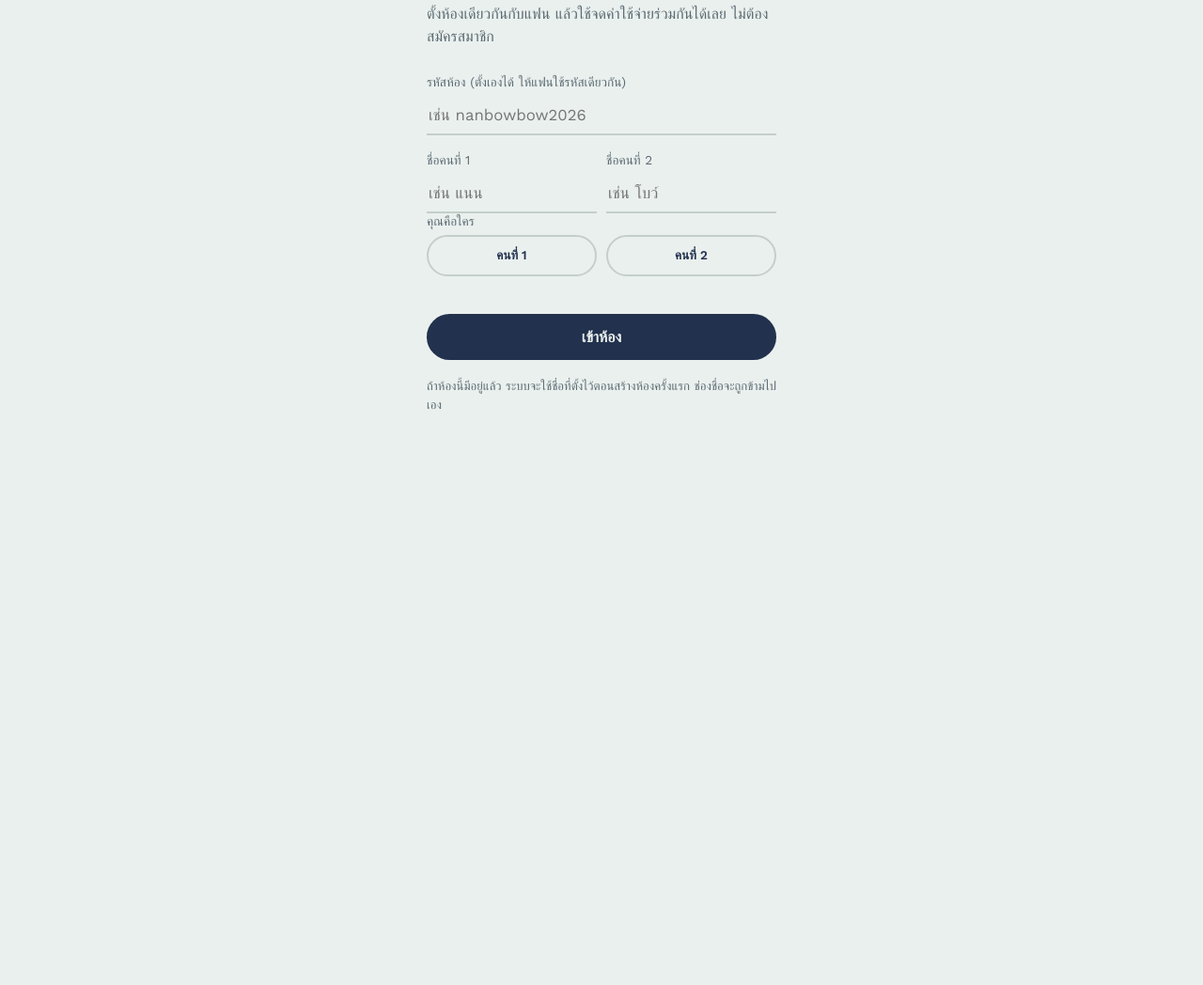
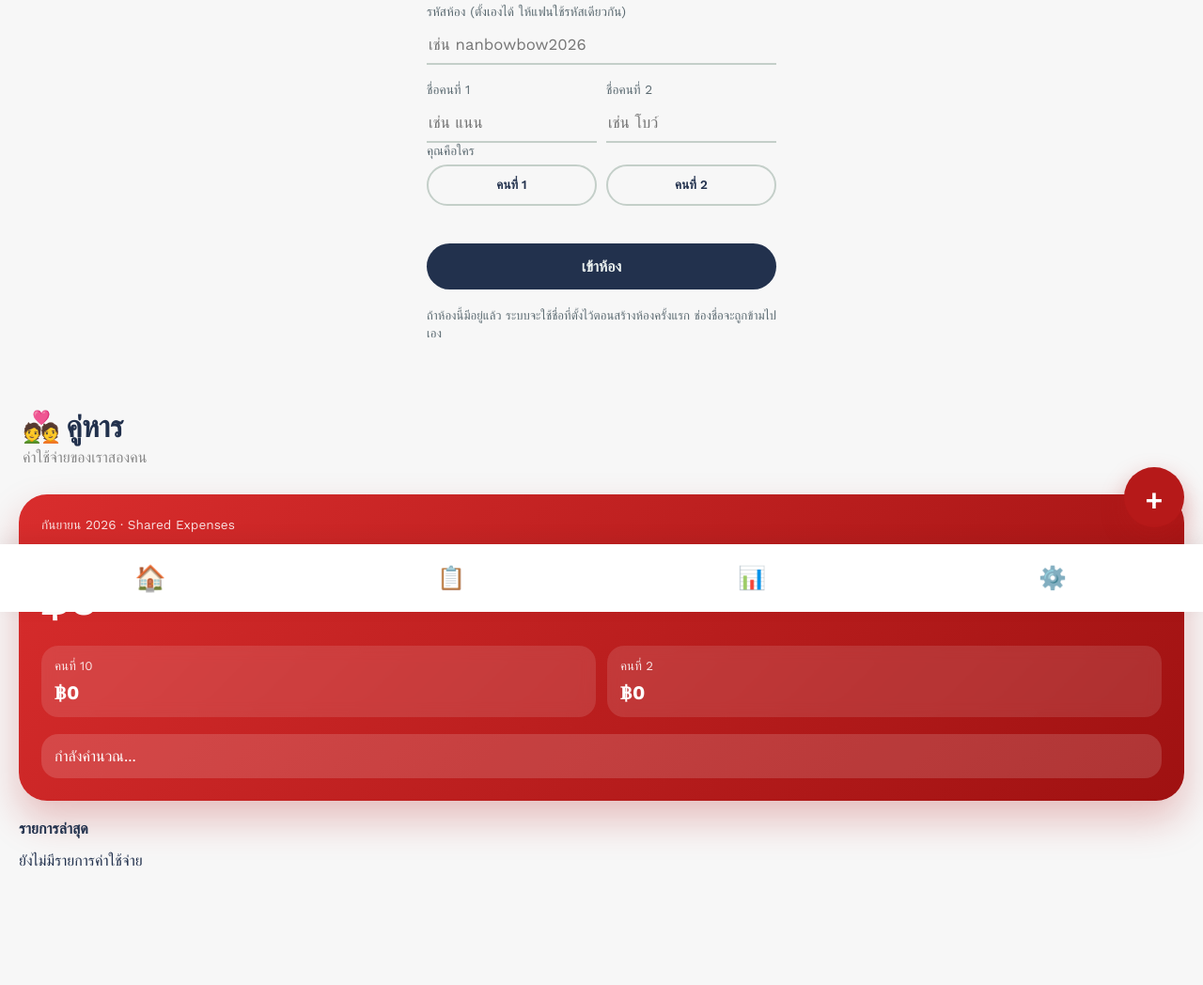
Before and after one commit to nutcha03-prog/kuhaan-app, a plain HTML site: page index.html in a window 1280 px wide. Shown: the part 149-1197 px from the top of the page at 94% size. Before the commit the page ends 800 px from the top, so only its background shows below. Drawn offline with nearby package versions, Linux system fonts and the light colour scheme.

Commit message:
update ui

```diff
--- a/app.js
+++ b/app.js
@@ -17,11 +17,6 @@ import {
     appId: "1:546410969266:web:e450067079cdbbf0a5f1ab",
     measurementId: "G-GWRLG21LKN"
   };
-
-// Initialize Firebase
-const app = initializeApp(firebaseConfig);
-const analytics = getAnalytics(app);
-};
 
 const fb = initializeApp(firebaseConfig);
 const db = getFirestore(fb);
--- a/index.html
+++ b/index.html
@@ -49,28 +49,77 @@
   </div>
 
   <!-- ===================== หน้าแอปหลัก ===================== -->
-  <div id="app-screen">
-    <div class="hero">
-      <div class="room-label" id="room-label"></div>
-      <div class="balance-line" id="balance-line">กำลังโหลด...</div>
-      <div class="balance-amount" id="balance-amount">฿0</div>
+  <div id="app-screen" class="active">
+
+  <header class="app-header">
+    <div>
+      <h1>💑 คู่หาร</h1>
+      <p>ค่าใช้จ่ายของเราสองคน</p>
+    </div>
+  </header>
+
+  <section class="finance-card">
+
+    <div class="month-label">
+      กันยายน 2026 · Shared Expenses
     </div>
 
-    <div class="list-wrap">
-      <div class="list-header">
-        <h2>รายการค่าใช้จ่าย</h2>
-        <button id="change-room-btn" class="delete-btn" style="font-size:0.8rem;">เปลี่ยนห้อง</button>
+    <div class="total-title">
+      ค่าใช้จ่ายเดือนนี้
+    </div>
+
+    <div class="total-amount">
+      <span id="balance-amount">฿0</span>
+    </div>
+
+    <div class="couple-grid">
+
+      <div class="person-card">
+        <small data-name-slot="a">คนที่ 10</small>
+        <strong id="person-a-total">฿0</strong>
       </div>
 
-      <div id="empty-state" class="empty-state" style="display:none;">
-        ยังไม่มีรายการ<br/>กดปุ่ม + ด้านล่างเพื่อเริ่มจดรายการแรก
+      <div class="person-card">
+        <small data-name-slot="b">คนที่ 2</small>
+        <strong id="person-b-total">฿0</strong>
       </div>
 
-      <div id="expense-list"></div>
     </div>
 
-    <button id="fab-add" class="fab">+ เพิ่มรายการ</button>
-  </div>
+    <div class="debt-card">
+      <div id="balance-line">
+        กำลังคำนวณ...
+      </div>
+    </div>
+
+  </section>
+
+  <section class="expense-section">
+
+    <div class="section-title">
+      รายการล่าสุด
+    </div>
+
+    <div id="expense-list"></div>
+
+    <div id="empty-state">
+      ยังไม่มีรายการค่าใช้จ่าย
+    </div>
+
+  </section>
+
+  <button id="fab-add" class="fab">
+    +
+  </button>
+
+  <nav class="bottom-nav">
+    <button class="active">🏠</button>
+    <button>📋</button>
+    <button>📊</button>
+    <button id="change-room-btn">⚙️</button>
+  </nav>
+
+</div>
 
   <!-- ===================== ฟอร์มเพิ่มรายการ (bottom sheet) ===================== -->
   <div id="sheet-backdrop" class="sheet-backdrop">
--- a/style.css
+++ b/style.css
@@ -340,3 +340,189 @@ button.primary:disabled { opacity: 0.5; }
   .hero { padding: 40px 40px 46px; }
   .list-wrap { padding-top: 30px; }
 }
+
+body{
+  background:#f7f7f7;
+  font-family:'Work Sans',sans-serif;
+}
+
+/* Header */
+
+.app-header{
+  padding:24px 24px 10px;
+}
+
+.app-header h1{
+  margin:0;
+  font-size:2rem;
+}
+
+.app-header p{
+  margin:4px 0 0;
+  color:#888;
+}
+
+/* Finance Card */
+
+.finance-card{
+  margin:20px;
+
+  border-radius:30px;
+
+  padding:24px;
+
+  color:white;
+
+  background:
+  linear-gradient(
+      135deg,
+      #d92d2d,
+      #9f1111
+  );
+
+  box-shadow:
+  0 20px 40px rgba(180,20,20,.25);
+}
+
+.month-label{
+  opacity:.85;
+  font-size:.85rem;
+}
+
+.total-title{
+  margin-top:15px;
+  font-size:.9rem;
+  text-transform:uppercase;
+}
+
+.total-amount{
+  margin-top:10px;
+  font-size:3rem;
+  font-weight:700;
+}
+
+.couple-grid{
+  display:grid;
+  grid-template-columns:1fr 1fr;
+  gap:12px;
+
+  margin-top:20px;
+}
+
+.person-card{
+  background:rgba(255,255,255,.12);
+
+  backdrop-filter:blur(8px);
+
+  border-radius:18px;
+
+  padding:14px;
+}
+
+.person-card small{
+  display:block;
+  margin-bottom:8px;
+  opacity:.85;
+}
+
+.person-card strong{
+  font-size:1.3rem;
+}
+
+.debt-card{
+  margin-top:18px;
+
+  background:rgba(255,255,255,.15);
+
+  border-radius:18px;
+
+  padding:14px;
+}
+
+/* Expense list */
+
+.expense-section{
+  padding:0 20px 120px;
+}
+
+.section-title{
+  font-weight:700;
+  margin-bottom:15px;
+}
+
+.entry{
+  background:white;
+
+  border-radius:20px;
+
+  padding:18px;
+
+  margin-bottom:12px;
+
+  border:none;
+
+  box-shadow:
+  0 5px 15px rgba(0,0,0,.05);
+}
+
+.entry .amount{
+  color:#b61919;
+  font-size:1.1rem;
+}
+
+/* FAB */
+
+.fab{
+  position:fixed;
+
+  bottom:90px;
+  right:20px;
+
+  width:64px;
+  height:64px;
+
+  border:none;
+
+  border-radius:50%;
+
+  background:#b61919;
+
+  color:white;
+
+  font-size:2rem;
+
+  box-shadow:
+  0 10px 25px rgba(182,25,25,.35);
+}
+
+/* Bottom nav */
+
+.bottom-nav{
+  position:fixed;
+
+  bottom:0;
+  left:0;
+
+  width:100%;
+  height:72px;
+
+  background:white;
+
+  display:flex;
+
+  justify-content:space-around;
+  align-items:center;
+
+  box-shadow:
+  0 -5px 20px rgba(0,0,0,.06);
+}
+
+.bottom-nav button{
+  border:none;
+  background:none;
+  font-size:1.5rem;
+}
+
+.bottom-nav .active{
+  transform:scale(1.1);
+}
```
